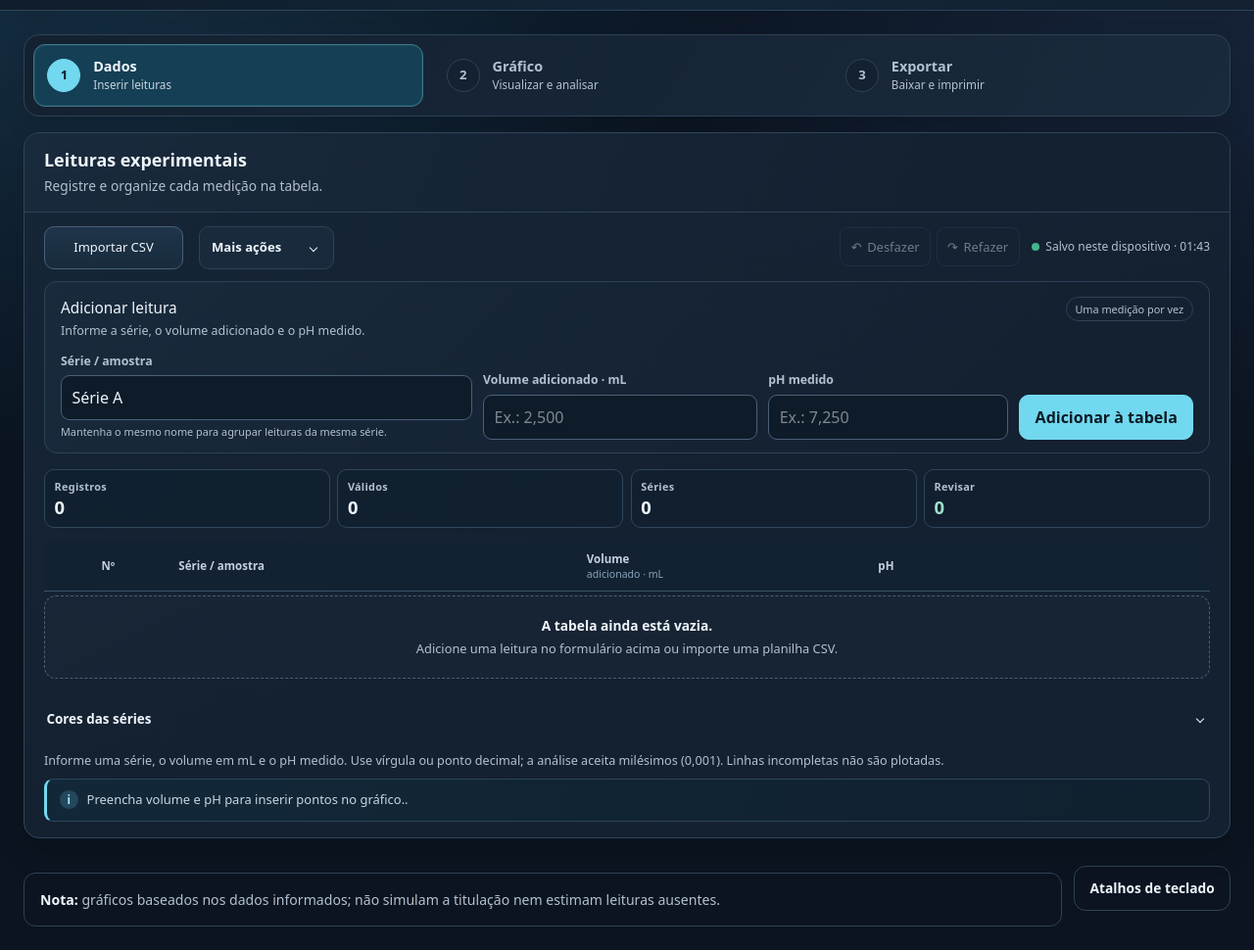
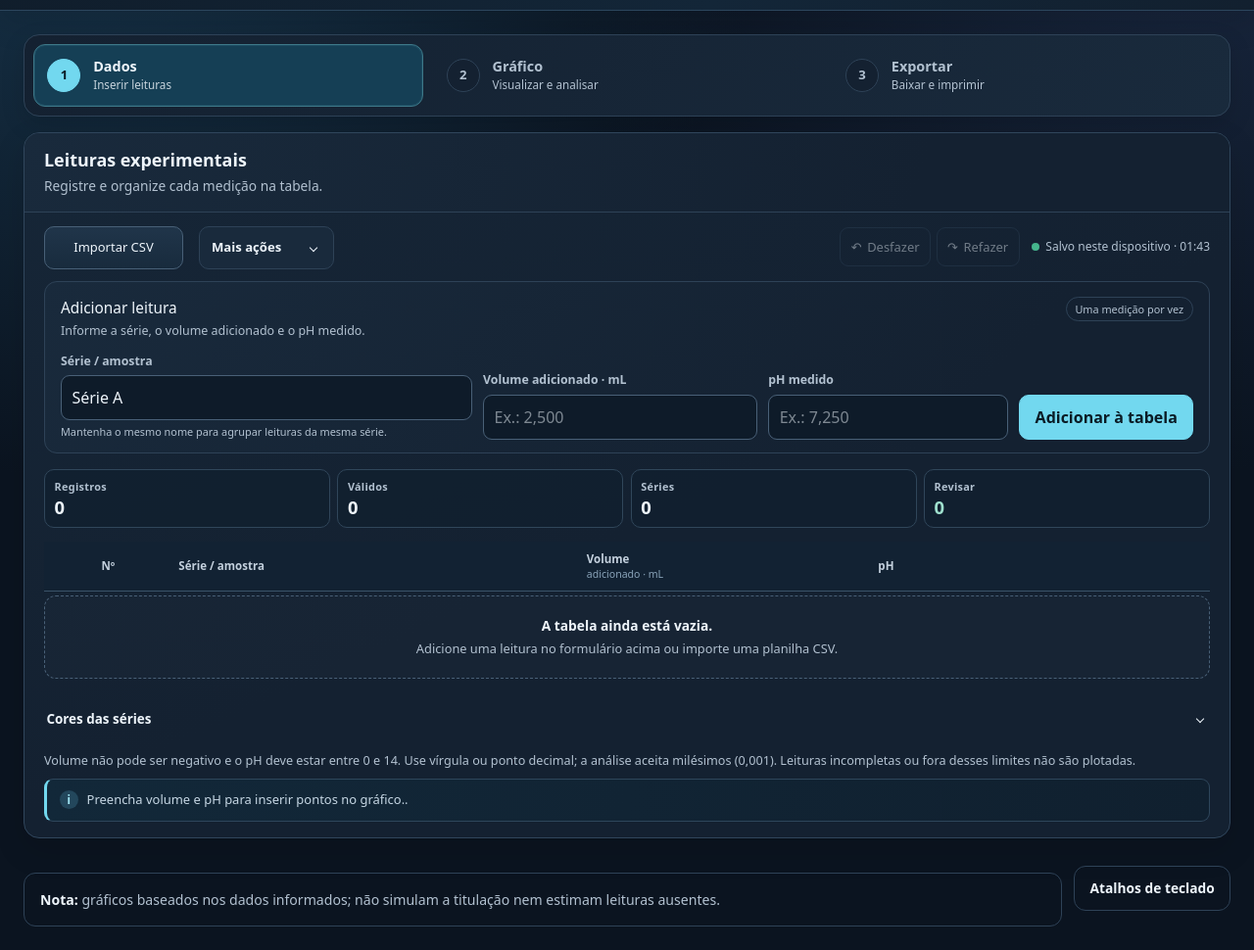
Before and after one commit to qui-x/graficosdetitula-o, a website built with Vite: page app/index.html in a window 1280 px wide. Shown: the part 87-1057 px from the top of the page at 98% size. Built offline with nearby package versions, Linux system fonts and the light colour scheme.

Commit message:
copy: esclarecer limites dos valores de entrada

```diff
--- a/app/index.html
+++ b/app/index.html
@@ -207,7 +207,7 @@
             <div id="series-colors" class="series-color-list"><p class="hint">As cores aparecerão quando os dados forem preenchidos.</p></div>
           </fieldset>
         </details>
-        <p class="data-note" id="data-precision-note">Informe uma série, o volume em mL e o pH medido. Use vírgula ou ponto decimal; a análise aceita milésimos (0,001). Linhas incompletas não são plotadas.</p>
+        <p class="data-note" id="data-precision-note">Volume não pode ser negativo e o pH deve estar entre 0 e 14. Use vírgula ou ponto decimal; a análise aceita milésimos (0,001). Leituras incompletas ou fora desses limites não são plotadas.</p>
         <p id="validation" class="validation" data-state="empty" role="status" aria-live="polite">Preencha volume e pH para inserir pontos no gráfico.</p>
       </section>
         </div>
```
